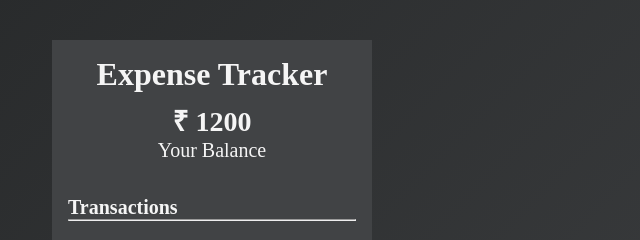
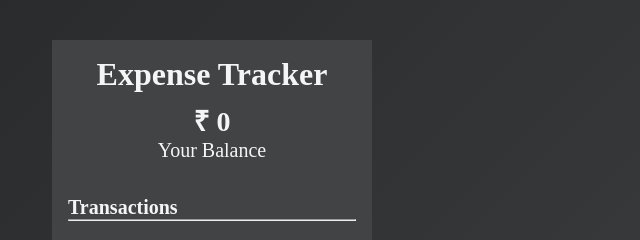
Before and after one commit to guptamarcos/Expense-Tracker, a plain HTML site: page index.html in a window 1280 px wide. Shown: the top 240 px of the page, 428-1068 px from the left. Drawn offline with Linux system fonts and the light colour scheme.

Commit message:
first commit

```diff
--- a/index.html
+++ b/index.html
@@ -15,7 +15,7 @@
     <div class="container">
       <header>
         <h1 class="heading">Expense Tracker</h1>
-        <h3>&#x20b9; <span id="bal-amount">1200</span></h3>
+        <h3>&#x20b9; <span id="bal-amount">0</span></h3>
         <p>Your Balance</p>
       </header>
       <main>
```
